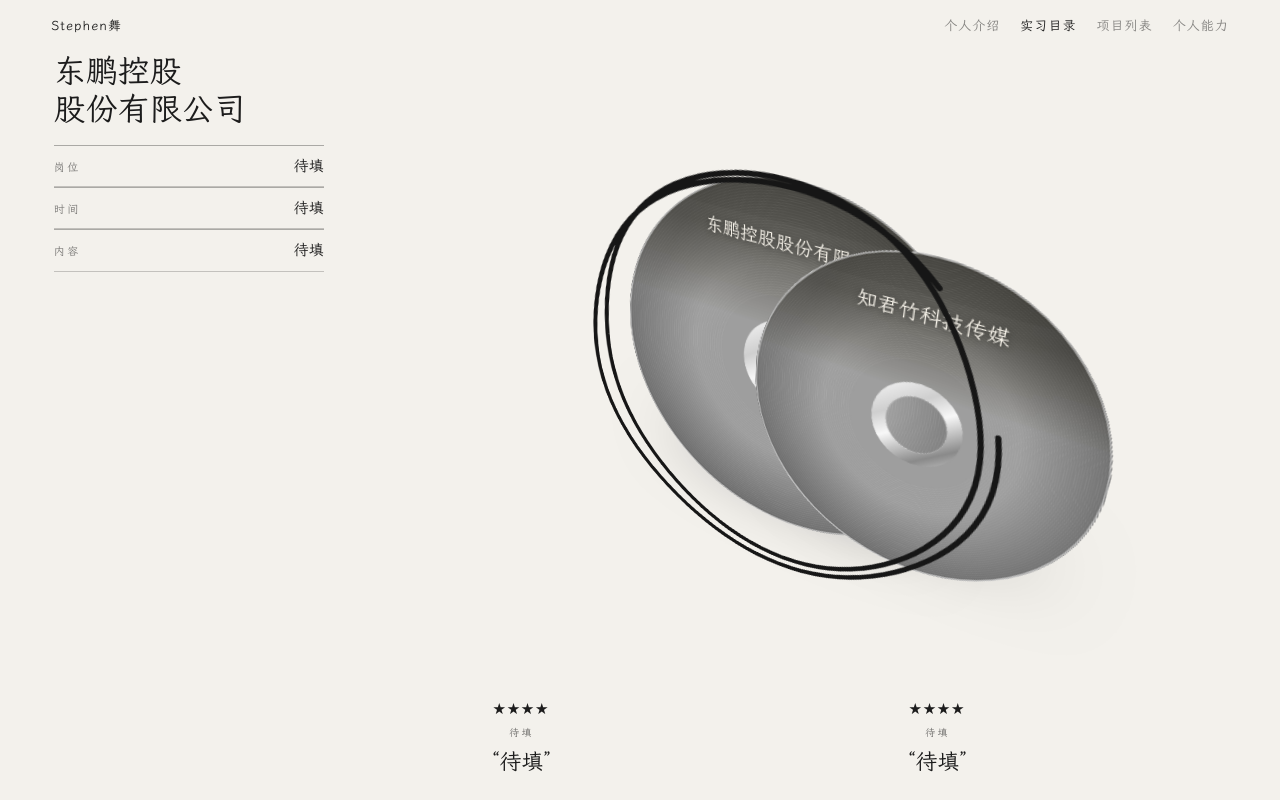
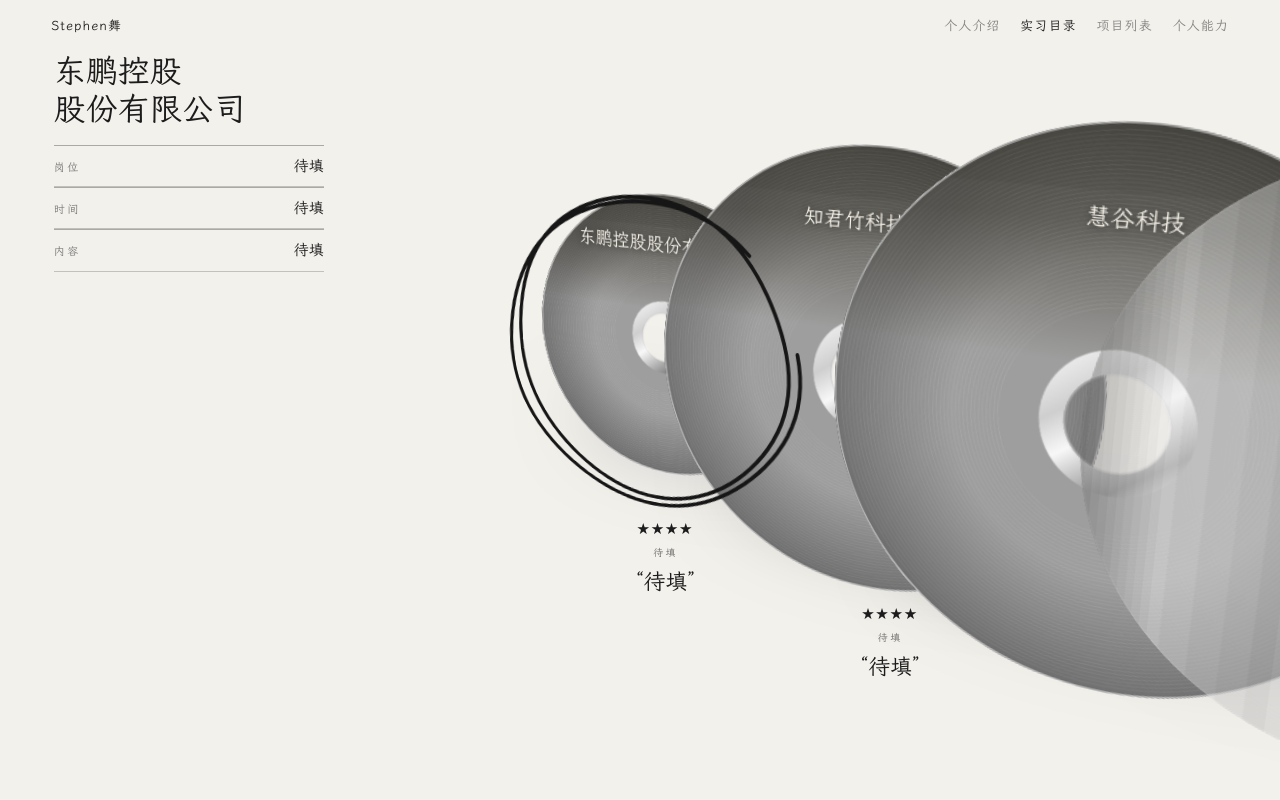
Before and after one commit to stephenwu433/personal-achievement-website, a React (Vite) app: page /internships in a window 1280 px wide. Built offline with nearby package versions, Linux system fonts and the light colour scheme.

Commit message:
Spread the internship discs into a rising row.
Left discs shrink, the active disc keeps the ring, and the next disc grows larger toward the right edge.

Co-authored-by: Stephen舞 <stephenwu433@users.noreply.github.com>

```diff
--- a/src/pages/Internships.tsx
+++ b/src/pages/Internships.tsx
@@ -58,17 +58,15 @@ function smooth(value: number) {
 }
 
 function rowPose(delta: number, width: number, height: number, narrow: boolean) {
-  const unit = narrow ? Math.min(height * 0.34, width * 0.46) : Math.min(height * 0.48, width * 0.3)
-  const angle = delta * 0.35
-  const span = unit * 1.08
-  const scale = Math.abs(delta) < 0.45 ? 1 : Math.max(0.72, 1 - Math.abs(delta) * 0.14)
-  const x = width * (narrow ? 0.48 : 0.62) + Math.sin(angle) * span
-  const y = height * (narrow ? 0.56 : 0.44)
-  const z = (-Math.cos(angle) * 2.4 + 2.4) * span * 0.36
+  const unit = narrow ? Math.min(height * 0.34, width * 0.48) : Math.min(height * 0.36, width * 0.26)
+  const scale = delta >= 0 ? clamp(1 + delta * 0.46, 1, 1.72) : clamp(1 + delta * 0.28, 0.46, 1)
   const size = unit * scale
+  const x = width * (narrow ? 0.46 : 0.52) + delta * unit * (narrow ? 0.58 : 0.78)
+  const y = height * (narrow ? 0.54 : 0.42)
+  const z = delta * 28
   let opacity = 1
-  if (delta < -2.4) opacity = clamp((delta + 3.2) / 0.8)
-  if (delta > 1.35) opacity = clamp((1.7 - delta) / 0.35)
+  if (delta < -2.6) opacity = clamp((delta + 3.4) / 0.8)
+  if (delta > 2.35) opacity = clamp((3.05 - delta) / 0.7)
   return { size, x, y, z, rx: 0, ry: 0, rz: 0, opacity }
 }
 
@@ -77,6 +75,7 @@ export default function Internships() {
   const discRefs = useRef<DiscNodes[]>(places.map(() => ({ slot: null, tilt: null, spin: null })))
   const shadowRefs = useRef<Array<HTMLDivElement | null>>([])
   const ringRef = useRef<SVGSVGElement>(null)
+  const quoteRefs = useRef<Array<HTMLDivElement | null>>([])
   const introRef = useRef<HTMLDivElement>(null)
   const countRef = useRef<HTMLSpanElement>(null)
   const motion = useRef<Motion>({ index: 0, open: 0, settle: 0, count: 0, spin: 0, tiltX: 0, tiltY: 0, lean: 0 })
@@ -103,6 +102,8 @@ export default function Internships() {
     const openT = smooth(state.open)
     const landT = smooth(state.settle)
     const ringBoxes: { x: number; y: number; size: number; z: number }[] = []
+    const quoteSpots: { x: number; top: number }[] = []
+    const focusIndex = Math.round(state.index)
 
     discRefs.current.forEach((node, index) => {
       if (!node.slot || !node.tilt || !node.spin) return
@@ -136,7 +137,7 @@ export default function Internships() {
       node.slot.style.top = `${y}px`
       node.slot.style.width = `${size}px`
       node.slot.style.height = `${size}px`
-      node.slot.style.zIndex = String(40 + Math.round(pose.z))
+      node.slot.style.zIndex = String(40 + Math.round(delta * 10))
       node.slot.style.transform = `translate(-50%, -50%) translateZ(${pose.z}px)`
       node.slot.style.visibility = opacity < 0.03 ? 'hidden' : 'visible'
       node.slot.style.pointerEvents = opacity < 0.45 ? 'none' : 'auto'
@@ -153,7 +154,11 @@ export default function Internships() {
         shadow.style.opacity = String(0.28 * opacity * Math.max(openT, landT))
       }
 
-      if (Math.round(state.index) === index) ringBoxes.push({ x, y, size, z: pose.z })
+      if (focusIndex === index) ringBoxes.push({ x, y, size, z: pose.z })
+      const quoteTop = y + size * 0.64
+      if ((index === focusIndex || index === focusIndex + 1) && x > width * 0.18 && x < width * 0.78 && quoteTop < height - 36) {
+        quoteSpots.push({ x, top: quoteTop })
+      }
     })
 
     if (countRef.current) countRef.current.textContent = String(Math.round(state.count))
@@ -168,11 +173,20 @@ export default function Internships() {
     if (ringNode && ringBox) {
       ringNode.style.left = `${ringBox.x}px`
       ringNode.style.top = `${ringBox.y}px`
-      ringNode.style.width = `${ringBox.size * 1.2}px`
-      ringNode.style.height = `${ringBox.size * 1.2}px`
-      ringNode.style.transform = `translate(-50%, -50%) translateZ(${ringBox.z + 28}px)`
+      ringNode.style.width = `${ringBox.size * 1.16}px`
+      ringNode.style.height = `${ringBox.size * 1.16}px`
+      ringNode.style.transform = `translate(-50%, -50%) translateZ(${ringBox.z + 36}px)`
       ringNode.style.opacity = String(clamp(state.settle))
+      ringNode.style.zIndex = '80'
     }
+    quoteRefs.current.forEach((quote, index) => {
+      if (!quote) return
+      const spot = quoteSpots[index]
+      quote.style.opacity = spot ? String(clamp(state.settle)) : '0'
+      if (!spot) return
+      quote.style.left = `${spot.x}px`
+      quote.style.top = `${spot.top}px`
+    })
   }
 
   useEffect(() => {
@@ -348,10 +362,10 @@ export default function Internships() {
         ) : null}
       </div>
 
-      <div className="absolute inset-0" style={{ perspective: '980px', perspectiveOrigin: '54% 42%' }}>
+      <div className="absolute inset-0" style={{ perspective: '1400px', perspectiveOrigin: '56% 46%' }}>
         <div
           className="absolute inset-0"
-          style={{ transformStyle: 'preserve-3d', transform: 'rotateX(-30deg) rotateY(-34deg)', transformOrigin: '58% 44%' }}
+          style={{ transformStyle: 'preserve-3d', transform: 'rotateX(-18deg) rotateY(-26deg)', transformOrigin: '52% 48%' }}
         >
         {places.map((place, index) => (
           <button
@@ -474,7 +488,7 @@ export default function Internships() {
         ))}
         <svg
           ref={ringRef}
-          className="pointer-events-none absolute top-0 left-0 z-30 overflow-visible"
+          className="pointer-events-none absolute top-0 left-0 z-[80] overflow-visible"
           viewBox="0 0 100 100"
           style={{ opacity: 0 }}
         >
@@ -483,16 +497,18 @@ export default function Internships() {
         </div>
       </div>
 
-      <div
-        className="pointer-events-none absolute right-[12vw] bottom-[3vh] left-[26vw] z-30 grid grid-cols-2 gap-[3vw]"
-        style={{
-          opacity: chrome ? 1 : 0,
-          animation: chrome ? 'intern-quote-in 0.7s ease both' : undefined,
-        }}
-      >
-        <Quote />
-        <Quote />
-      </div>
+      {[0, 1].map((slot) => (
+        <div
+          key={slot}
+          ref={(node) => {
+            quoteRefs.current[slot] = node
+          }}
+          className="pointer-events-none absolute z-30 w-[220px] -translate-x-1/2 text-center"
+          style={{ opacity: 0 }}
+        >
+          <Quote />
+        </div>
+      ))}
 
       {open ? <InternshipDetail place={current} onClose={() => setOpen(false)} /> : null}
     </div>
```
